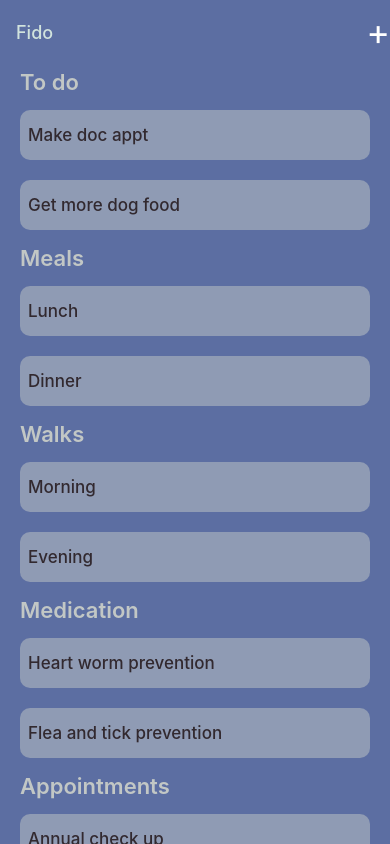
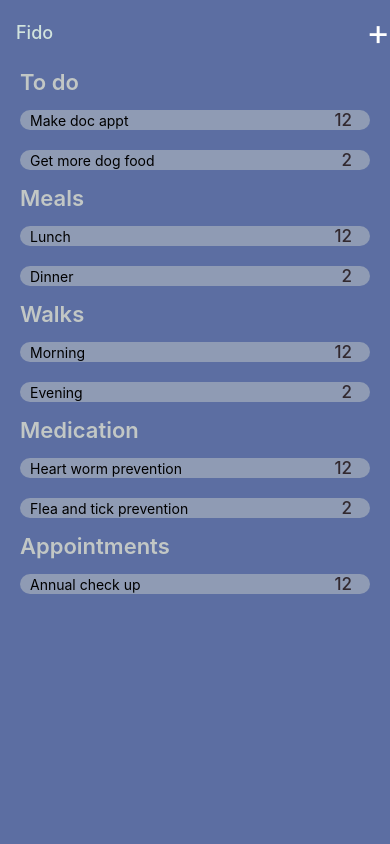
Before and after one commit to nhg0005/Fido-Remastered, a React Native app: screen /Home in a window 390 px wide. Built offline with nearby package versions, Linux system fonts and the light colour scheme.

Commit message:
Made it to where date/time shows with the title on a list item.

```diff
--- a/pages/HomeScreen.js
+++ b/pages/HomeScreen.js
@@ -44,7 +44,7 @@ export const HomeScreen = ({navigation}) => {
         renderSectionHeader={({section: {title}}) => (
           <Text style={textStyles.sectionHeader}>{title}</Text>
         )}
-        renderItem={({item}) => <Item title={item.item} />}
+        renderItem={({item}) => <Item title={item.item} date={item.date} />}
       />
     </SafeAreaView>
   );
@@ -54,23 +54,27 @@ export const HomeScreen = ({navigation}) => {
  * Components
  **************/
 // TODO: Add onPress and bring up a modal with the appropriate data for editing
-const Item = ({title}) => {
+const Item = ({title, date}) => {
   const {setDummyData} = useContext(UserDataContext);
 
   return (
     <TouchableOpacity
       style={containerStyles.listItem}
       onPress={() => {
-        setDummyData(dummyData =>
-          dummyData.concat([
-            {
-              title: 'ok do',
-              data: ['Make doc ok', 'Get ok dog food'],
-            },
-          ]),
-        );
+        console.log('TODO: Bring up edit modal');
       }}>
-      <Text style={textStyles.listItem}>{title}</Text>
+      {/* Width used for making the ellipses work, along with numberOfLines and flex: 1 */}
+      <Text style={(textStyles.listItem, {width: 200})} numberOfLines={1}>
+        {title}
+      </Text>
+      <Text style={textStyles.listItem}>
+        {date.toLocaleString([], {
+          month: 'numeric',
+          day: 'numeric',
+          hour: 'numeric',
+          minute: '2-digit',
+        })}
+      </Text>
     </TouchableOpacity>
   );
 };
@@ -84,11 +88,15 @@ const containerStyles = StyleSheet.create({
     backgroundColor: '#5C6EA2',
   },
   listItem: {
+    flex: 1,
+    flexDirection: 'row',
     backgroundColor: 'rgba(194, 199, 197, 0.5)',
     borderRadius: 10,
     height: 50,
     marginVertical: 10,
-    justifyContent: 'center',
+    paddingHorizontal: 10,
+    justifyContent: 'space-between',
+    alignItems: 'center',
   },
 });
 
--- a/pages/NewItemModal.js
+++ b/pages/NewItemModal.js
@@ -71,6 +71,9 @@ export const NewItemModal = ({navigation}) => {
       } else {
         console.log('Wat');
       }
+
+      // Dismiss the modal
+      return navigation.navigate('Home');
     };
   }, [
     navigation,
```
